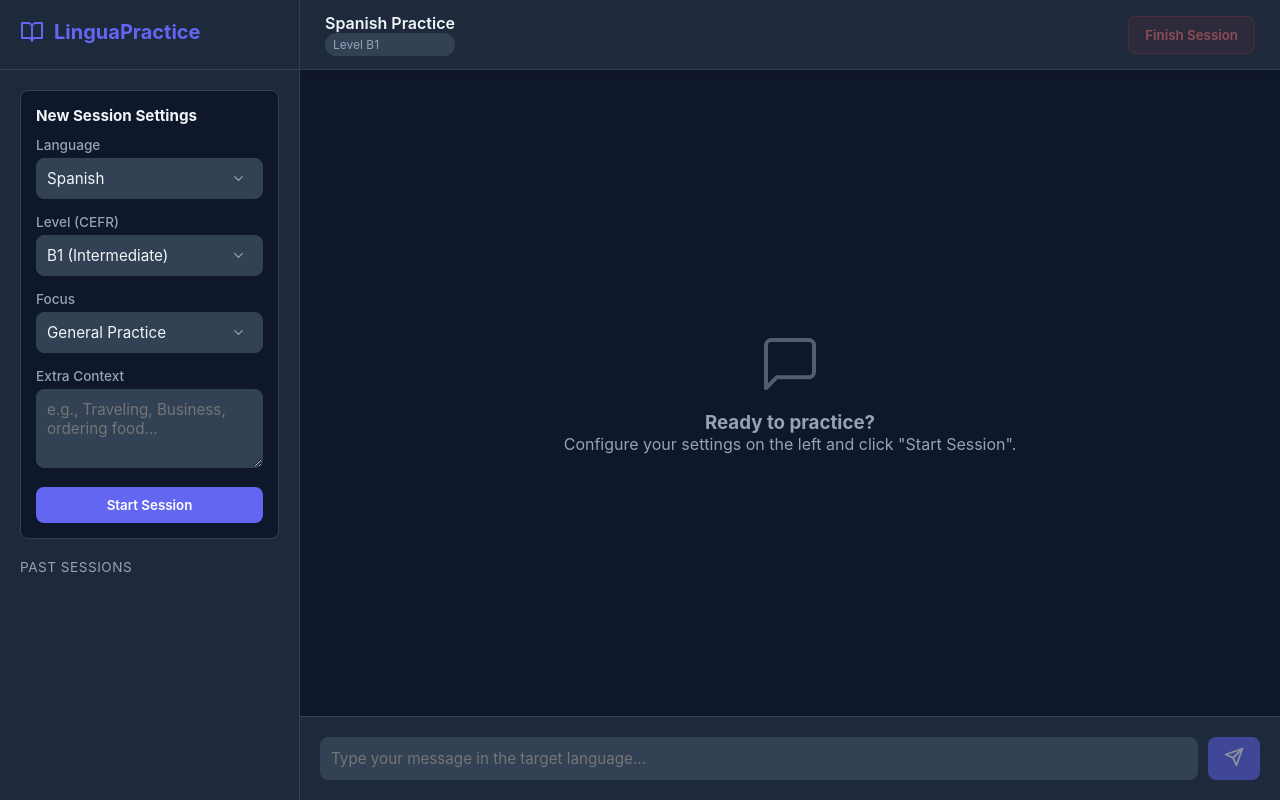
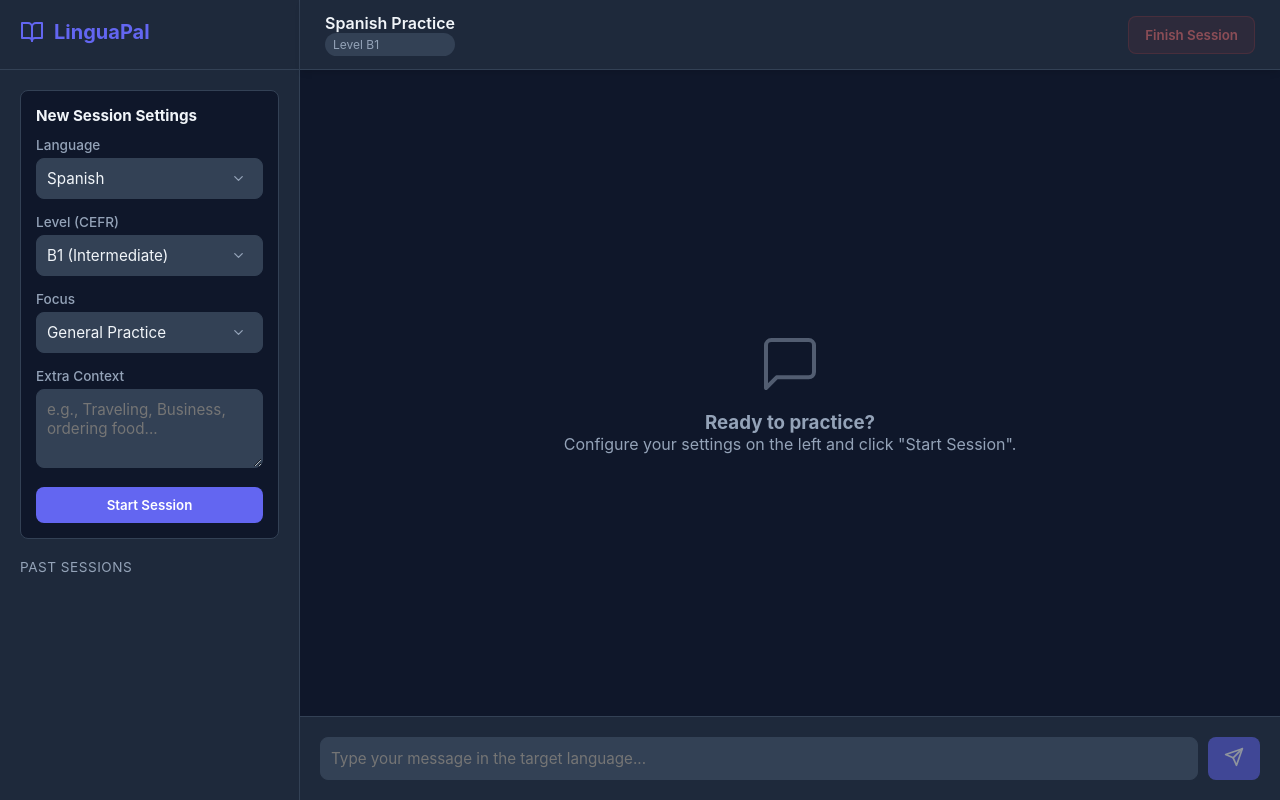
Before and after one commit to matildevaleruz/language_practice_agent, a Flask app: page / in a window 1280 px wide. Run offline with Flask 3, Linux system fonts and the light colour scheme.

Commit message:
modifies website name

```diff
--- a/templates/index.html
+++ b/templates/index.html
@@ -3,7 +3,7 @@
 <head>
     <meta charset="UTF-8">
     <meta name="viewport" content="width=device-width, initial-scale=1.0">
-    <title>LinguaPractice - AI Language Tutor</title>
+    <title>LinguaPal - AI Language Tutor</title>
     <link rel="stylesheet" href="/static/style.css">
 </head>
 <body>
@@ -17,7 +17,7 @@
                         <path d="M2 3h6a4 4 0 0 1 4 4v14a3 3 0 0 0-3-3H2z"></path>
                         <path d="M22 3h-6a4 4 0 0 0-4 4v14a3 3 0 0 1 3-3h7z"></path>
                     </svg>
-                    LinguaPractice
+                    LinguaPal
                 </div>
             </div>
 
```
